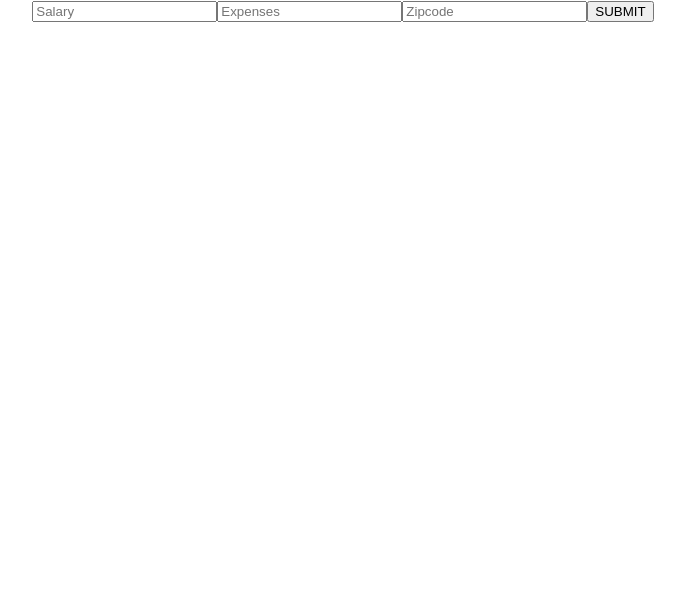
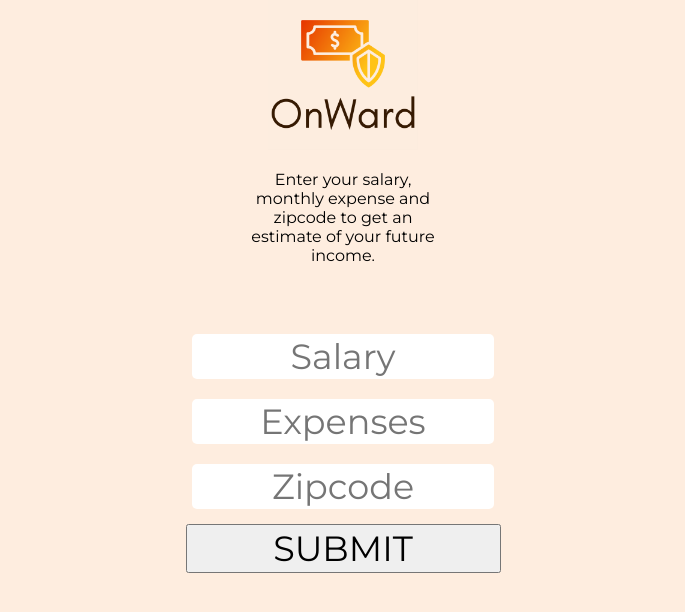
Before and after one commit to MatthewShindel/OnWard, a React (Create React App) app: page / in a window 1280 px wide. Shown: the top 612 px of the page, without its empty margins (297-982 px from the left). Built offline with nearby package versions, Linux system fonts and the light colour scheme.

Commit message:
add basic design to webpage, left old code to cypress tests

```diff
--- a/public/index.html
+++ b/public/index.html
@@ -24,6 +24,9 @@
       work correctly both with client-side routing and a non-root public URL.
       Learn how to configure a non-root public URL by running `npm run build`.
     -->
+		<link rel="preconnect" href="https://fonts.googleapis.com">
+<link rel="preconnect" href="https://fonts.gstatic.com" crossorigin>
+<link href="https://fonts.googleapis.com/css2?family=Montserrat:ital,wght@0,100..900;1,100..900&display=swap" rel="stylesheet">
     <title>React App</title>
   </head>
   <body>
--- a/src/components/App/App.css
+++ b/src/components/App/App.css
@@ -1,5 +1,13 @@
 .App {
   text-align: center;
+	display: flex;
+	flex-direction: column;
+	background-color: rgb(254,237,223);
+	background-attachment: fixed;
+	background-size: cover;
+	background-repeat: repeat;
+	font-family: "Montserrat", sans-serif;
+	height: 100vh;
 }
 
 .App-logo {
@@ -28,6 +36,15 @@
   color: #61dafb;
 }
 
+img{
+	max-height: 150px;
+}
+
+p{
+	font-weight: 400;
+}
+
+
 @keyframes App-logo-spin {
   from {
     transform: rotate(0deg);
--- a/src/components/App/App.js
+++ b/src/components/App/App.js
@@ -7,6 +7,7 @@ import ResultPage from '../ResultPage/ResultPage.js';
 import Form from '../Form/Form.js';
 import { getTaxRate } from '../../ApiCalls.js';
 import { useNavigate } from 'react-router-dom';
+
 
 function App() {
 	const [zipcode, setZipcode] = useState(0);
@@ -46,9 +47,8 @@ function App() {
   return (
     <div className="App">
       <header >
-
+				<img src='/default.png' alt='OnWard Logo'/>
       </header>
-
 			<main>
 				<Routes>
 					<Route path='/' element={<Form updateSalary = {updateSalary} updateZipcode = {updateZipcode}  updateExpenses = {updateExpenses} updateCombinedRate = {updateCombinedRate} navigate = {navigate}/>}/>
--- a/src/components/Form/Form.css
+++ b/src/components/Form/Form.css
@@ -0,0 +1,59 @@
+.form-container{
+	display: flex;
+	justify-content: center;
+	align-items: center;
+	flex-direction: column;
+	align-content: center;
+}
+
+
+.main-form{
+	display: flex;
+	flex-direction: column;
+	align-items: center;
+	justify-content: center;
+	width: 350px;
+	height: 300px;
+	padding: 20px;
+}
+
+.submitUserInput{
+	margin: 5px;
+	text-align: center;
+	font-family: "Montserrat", sans-serif;
+	width: 90%;
+	font-size: 35px;
+	transition: 0.3s;
+}
+
+.submitUserInput:hover {
+	transition: 0.3s;
+	background-color: bisque;
+	scale: 1.2;
+}
+
+.submitUserInput:focus {
+	transition: 0.3s;
+	background-color: bisque;
+	scale: 1.2;
+}
+
+input{
+	margin: 10px;
+	text-align: center;
+	border: 0px solid;
+	border-radius: 5px;
+	font-family: "Montserrat", sans-serif;
+	font-size: 35px;
+	width: 85%;
+	transition: 0.3s;
+}
+
+input:focus{
+	transition: 0.3s;
+	scale: 1.1;
+}
+
+p{
+	max-width: 200px;
+}
--- a/src/components/Form/Form.js
+++ b/src/components/Form/Form.js
@@ -5,7 +5,7 @@ import { useState } from 'react';
 import { useNavigate } from 'react-router-dom';
 
 
-export default function Form( { updateSalary, updateExpenses, updateZipcode, updateCombinedRate, navigate} ) {
+export default function Form({ updateSalary, updateExpenses, updateZipcode, updateCombinedRate, navigate }) {
 	const [salary, setSalary] = useState('');
 	const [expenses, setExpenses] = useState('');
 	const [zipcode, setZipcode] = useState('');
@@ -15,15 +15,15 @@ export default function Form( { updateSalary, updateExpenses, updateZipcode, upd
 		const validNumberRegex = /\d+/
 		const validZipcode = /^\d{5}(?:[-\s]\d{4})?$/gm;
 
-		if(!validNumberRegex.test(salary)){
+		if (!validNumberRegex.test(salary)) {
 			alert('The value you put in for your salary is invalid. Please put in a valid number.')
 			return;
 		}
-		if(!validNumberRegex.test(expenses)){
+		if (!validNumberRegex.test(expenses)) {
 			alert('The value you put in for your expenses is invalid. Please put in a valid number.')
 			return;
 		}
-		if(!validZipcode.test(zipcode)){
+		if (!validZipcode.test(zipcode)) {
 			alert('The value you put in for your zipcode is invalid. Please put in a valid number.')
 			return;
 		}
@@ -47,9 +47,12 @@ export default function Form( { updateSalary, updateExpenses, updateZipcode, upd
 	}
 
 	return (
-    <form>
+		<div className='form-container'>
+			<p>Enter your salary, monthly expense and zipcode to get an estimate of your future income.</p>
+
+			<form className='main-form'>
 				<input
-				data-testid = "salary"
+					data-testid="salary"
 					type='text'
 					placeholder='Salary'
 					name='salary'
@@ -74,6 +77,7 @@ export default function Form( { updateSalary, updateExpenses, updateZipcode, upd
 				/>
 				<button className="submitUserInput" onClick={submitUserData}>SUBMIT</button>
 			</form>
+		</div>
 	)
 }
 {/* <Link to="/">
--- a/src/components/ResultPage/ResultPage.css
+++ b/src/components/ResultPage/ResultPage.css
@@ -0,0 +1,8 @@
+.ResultPage{
+	font-family: "Montserrat", sans-serif;
+	font-weight: 100;
+	display: flex;
+	flex-direction: column;
+	align-items: center;
+	justify-content: center;
+}
--- a/src/components/ResultPage/ResultPage.js
+++ b/src/components/ResultPage/ResultPage.js
@@ -1,10 +1,14 @@
 import './ResultPage.css'
 import { Link } from 'react-router-dom'
 
-export default function ResultPage( {salary, expenses, zipcode, combinedRate}){
+export default function ResultPage({ salary, expenses, zipcode, combinedRate }) {
 	let salaryAfterTax = 0;
 	let expensesTax = 0;
 	let salaryAfterTaxAndExpenses = 0;
+
+	const numberWithCommas = (number) => {
+		return number.toString().replace(/\B(?=(\d{3})+(?!\d))/g, ",");
+	};
 
 	function calculateSalaryAfterTax(income) {
 		let tax = 0;
@@ -23,16 +27,15 @@ export default function ResultPage( {salary, expenses, zipcode, combinedRate}){
 		} else {
 			tax = 11600 * 0.10 + (47150 - 11600) * 0.12 + (100525 - 47150) * 0.22 + (191951 - 100525) * 0.24 + (243725 - 191951) * 0.32 + (609350 - 243725) * 0.35 + (income - 609350) * 0.37;
 		}
-		return Math.round((income - tax)*100)/100;
+		return Math.round((income - tax) * 100) / 100;
 	}
 	salaryAfterTax = calculateSalaryAfterTax(salary)
 	// console.log("combinedRate in the ResultPage.js:", combinedRate);
 	expensesTax = combinedRate * expenses
 	salaryAfterTaxAndExpenses = salaryAfterTax - expensesTax
 
-	return(
+	return (
 		<div className="ResultPage">
-			<h1>This is the ResultPage</h1>
 			<h2>This is the salary, ${salary}</h2>
 			<h2>This is the salary after taxes, ${salaryAfterTax}</h2>
 			<h2>This is the annual expenses, ${expenses}</h2>
@@ -48,3 +51,13 @@ export default function ResultPage( {salary, expenses, zipcode, combinedRate}){
 		</div>
 	)
 }
+
+
+
+
+{/* <h1>Here's Your Results</h1>
+<p>Base Salary: ${numberWithCommas(salary)} </p>
+<p>Salary after income Tax: ${numberWithCommas(salaryAfterTax)} </p>
+<p>Expenses:- ${numberWithCommas(expenses)} </p>
+<p>Expenses Taxes: - ${numberWithCommas(expensesTax)} </p>
+<h3>Final Salary: ${numberWithCommas(salaryAfterTaxAndExpenses)} </h3> */}
```
Also changed, not shown: public/default.png (added). Lines whose indentation alone changed are shown as unchanged.
